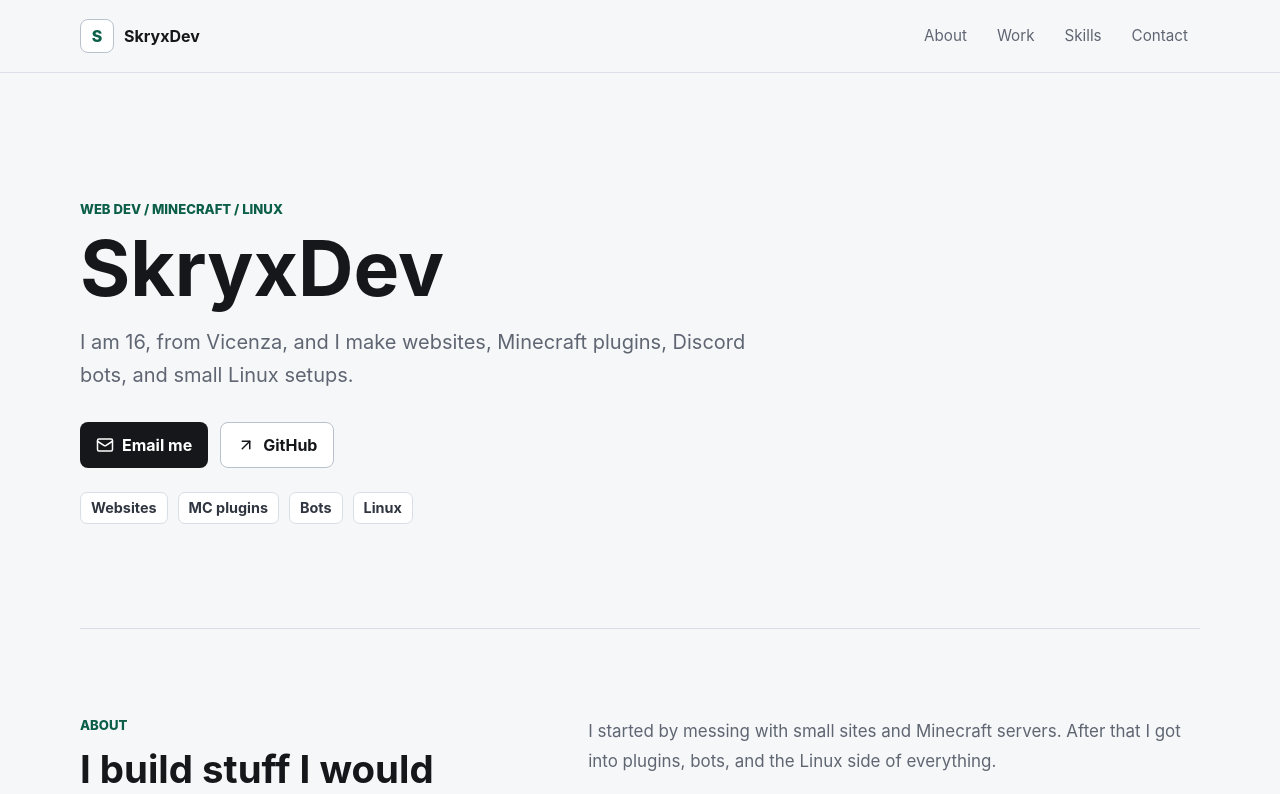
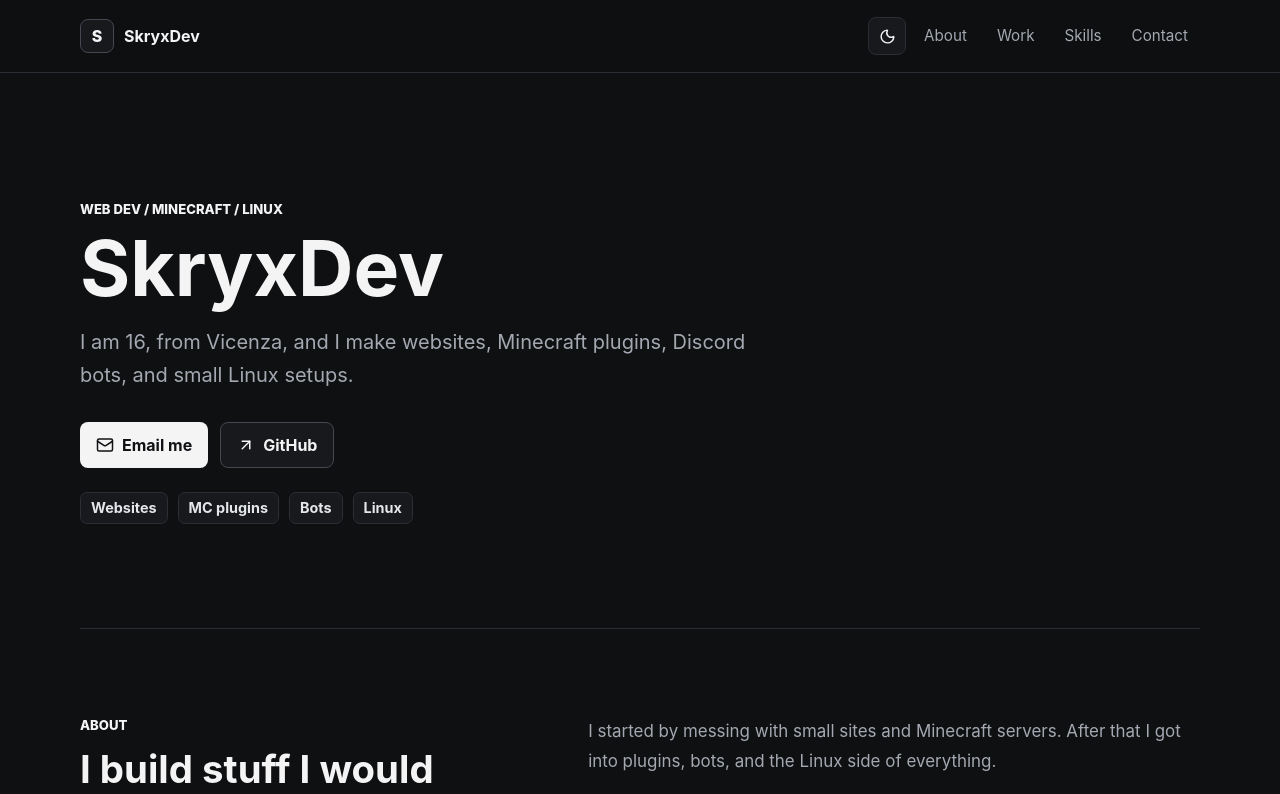
Before and after one commit to SkryxDev/Portfolio, a React (Vite) app: page / in a window 1280 px wide. Shown: the top 794 px of the page. Built offline with nearby package versions, Linux system fonts and the light colour scheme.

Commit message:
Dark mode feature added

```diff
--- a/index.html
+++ b/index.html
@@ -8,6 +8,16 @@
       name="description"
       content="SkryxDev portfolio: websites, Minecraft plugins, Discord bots, and small Linux setups."
     />
+    <script>
+      (() => {
+        try {
+          const theme = localStorage.getItem('skryxdev-theme')
+          document.documentElement.dataset.theme = theme === 'light' ? 'light' : 'dark'
+        } catch {
+          document.documentElement.dataset.theme = 'dark'
+        }
+      })()
+    </script>
     <title>SkryxDev Portfolio</title>
   </head>
   <body>
--- a/src/App.css
+++ b/src/App.css
@@ -1,20 +1,53 @@
 :root {
-  color: #15171a;
-  background: #f6f7f9;
+  color: #f4f4f5;
+  color-scheme: dark;
+  background: #0f1012;
   font-family:
     Inter, ui-sans-serif, system-ui, -apple-system, BlinkMacSystemFont, "Segoe UI", sans-serif;
   font-synthesis: none;
   text-rendering: optimizeLegibility;
   -webkit-font-smoothing: antialiased;
+  --bg: #0f1012;
+  --surface: #17191d;
+  --text: #f4f4f5;
+  --muted: #a4a8b1;
+  --line: #2a2d33;
+  --line-strong: #434851;
+  --accent: #f4f4f5;
+  --accent-dark: #f4f4f5;
+  --header-bg: rgba(15, 16, 18, 0.9);
+  --hover-bg: #1d2025;
+  --tag-bg: #111317;
+  --tag-text: #e4e6ea;
+  --input-bg: #101114;
+  --button-primary-bg: #f4f4f5;
+  --button-primary-text: #101114;
+  --button-secondary-bg: #17191d;
+  --focus-ring: rgba(244, 244, 245, 0.14);
+  --shadow: 0 18px 50px rgba(0, 0, 0, 0.28);
+}
+
+[data-theme='light'] {
+  color: #15171a;
+  color-scheme: light;
+  background: #f6f7f9;
   --bg: #f6f7f9;
   --surface: #ffffff;
   --text: #15171a;
   --muted: #5f6672;
   --line: #d9dee6;
   --line-strong: #b9c1cc;
-  --accent: #0f8f68;
-  --accent-dark: #0b5f49;
-  --accent-blue: #0c7890;
+  --accent: #15171a;
+  --accent-dark: #15171a;
+  --header-bg: rgba(246, 247, 249, 0.92);
+  --hover-bg: #ffffff;
+  --tag-bg: #f9fafb;
+  --tag-text: #303640;
+  --input-bg: #ffffff;
+  --button-primary-bg: #15171a;
+  --button-primary-text: #ffffff;
+  --button-secondary-bg: #ffffff;
+  --focus-ring: rgba(21, 23, 26, 0.12);
   --shadow: 0 18px 50px rgba(20, 26, 36, 0.08);
 }
 
@@ -31,6 +64,9 @@ body {
   min-width: 320px;
   background: var(--bg);
   color: var(--text);
+  transition:
+    background 220ms ease,
+    color 220ms ease;
 }
 
 a {
@@ -61,8 +97,8 @@ button {
   justify-content: space-between;
   gap: 24px;
   width: 100%;
-  border-bottom: 1px solid rgba(217, 222, 230, 0.88);
-  background: rgba(246, 247, 249, 0.92);
+  border-bottom: 1px solid var(--line);
+  background: var(--header-bg);
   padding: 16px max(24px, calc((100vw - 1120px) / 2));
   backdrop-filter: blur(18px);
 }
@@ -103,9 +139,52 @@ button {
   font-size: 0.95rem;
 }
 
+.theme-toggle {
+  display: inline-grid;
+  width: 38px;
+  height: 38px;
+  place-items: center;
+  border: 1px solid var(--line);
+  border-radius: 8px;
+  background: var(--surface);
+  color: var(--text);
+  cursor: pointer;
+  transition:
+    transform 180ms ease,
+    background 180ms ease,
+    border-color 180ms ease;
+}
+
+.theme-toggle:hover,
+.theme-toggle:focus-visible {
+  background: var(--hover-bg);
+  border-color: var(--line-strong);
+  outline: none;
+}
+
+.theme-toggle:active {
+  transform: scale(0.94);
+}
+
+.theme-toggle-icon {
+  animation: theme-icon-pop 220ms ease;
+}
+
+@keyframes theme-icon-pop {
+  from {
+    opacity: 0;
+    transform: rotate(-35deg) scale(0.72);
+  }
+
+  to {
+    opacity: 1;
+    transform: rotate(0deg) scale(1);
+  }
+}
+
 .nav-links a:hover,
 .nav-links a:focus-visible {
-  background: var(--surface);
+  background: var(--hover-bg);
   color: var(--text);
   outline: 1px solid var(--line);
 }
@@ -185,7 +264,7 @@ h3 {
   border-radius: 7px;
   background: var(--surface);
   padding: 6px 10px;
-  color: #303640;
+  color: var(--tag-text);
   font-size: 0.9rem;
   font-weight: 650;
 }
@@ -212,13 +291,13 @@ h3 {
 }
 
 .button.primary {
-  background: var(--text);
-  color: #ffffff;
+  background: var(--button-primary-bg);
+  color: var(--button-primary-text);
 }
 
 .button.secondary {
   border: 1px solid var(--line-strong);
-  background: var(--surface);
+  background: var(--button-secondary-bg);
   color: var(--text);
 }
 
@@ -312,9 +391,9 @@ h3 {
   min-height: 30px;
   border: 1px solid var(--line);
   border-radius: 7px;
-  background: #f9fafb;
+  background: var(--tag-bg);
   padding: 6px 9px;
-  color: #303640;
+  color: var(--tag-text);
   font-size: 0.86rem;
   font-weight: 650;
 }
@@ -356,7 +435,7 @@ h3 {
   width: fit-content;
   min-height: 40px;
   border-radius: 8px;
-  color: #303640;
+  color: var(--tag-text);
   font-weight: 650;
 }
 
@@ -379,7 +458,7 @@ h3 {
 .contact-form label {
   display: grid;
   gap: 8px;
-  color: #303640;
+  color: var(--tag-text);
   font-weight: 700;
 }
 
@@ -388,7 +467,7 @@ h3 {
   width: 100%;
   border: 1px solid var(--line-strong);
   border-radius: 8px;
-  background: #ffffff;
+  background: var(--input-bg);
   padding: 12px 13px;
   color: var(--text);
   outline: none;
@@ -401,8 +480,8 @@ h3 {
 
 .contact-form input:focus,
 .contact-form textarea:focus {
-  border-color: var(--accent);
-  box-shadow: 0 0 0 3px rgba(15, 143, 104, 0.13);
+  border-color: var(--text);
+  box-shadow: 0 0 0 3px var(--focus-ring);
 }
 
 .form-button {
--- a/src/components/Header.tsx
+++ b/src/components/Header.tsx
@@ -1,6 +1,37 @@
+import { Moon, Sun } from 'lucide-react'
+import { useEffect, useState } from 'react'
 import { navItems } from '../data/content'
 
+type Theme = 'dark' | 'light'
+
+const themeStorageKey = 'skryxdev-theme'
+
+function getInitialTheme(): Theme {
+  if (typeof window === 'undefined') {
+    return 'dark'
+  }
+
+  try {
+    return window.localStorage.getItem(themeStorageKey) === 'light' ? 'light' : 'dark'
+  } catch {
+    return 'dark'
+  }
+}
+
 export function Header() {
+  const [theme, setTheme] = useState<Theme>(getInitialTheme)
+  const isLight = theme === 'light'
+
+  useEffect(() => {
+    document.documentElement.dataset.theme = theme
+
+    try {
+      window.localStorage.setItem(themeStorageKey, theme)
+    } catch {
+      // Keep the visual theme even if storage is blocked.
+    }
+  }, [theme])
+
   return (
     <header className="site-header" aria-label="Primary navigation">
       <a className="brand" href="#top" aria-label="SkryxDev home">
@@ -9,6 +40,20 @@ export function Header() {
       </a>
 
       <nav className="nav-links">
+        <button
+          className="theme-toggle"
+          type="button"
+          aria-label={isLight ? 'Switch to dark mode' : 'Switch to light mode'}
+          aria-pressed={!isLight}
+          onClick={() => setTheme((currentTheme) => (currentTheme === 'light' ? 'dark' : 'light'))}
+        >
+          {isLight ? (
+            <Sun key="sun" className="theme-toggle-icon" size={17} aria-hidden="true" />
+          ) : (
+            <Moon key="moon" className="theme-toggle-icon" size={17} aria-hidden="true" />
+          )}
+        </button>
+
         {navItems.map((item) => (
           <a key={item} href={`#${item.toLowerCase()}`}>
             {item}
```
